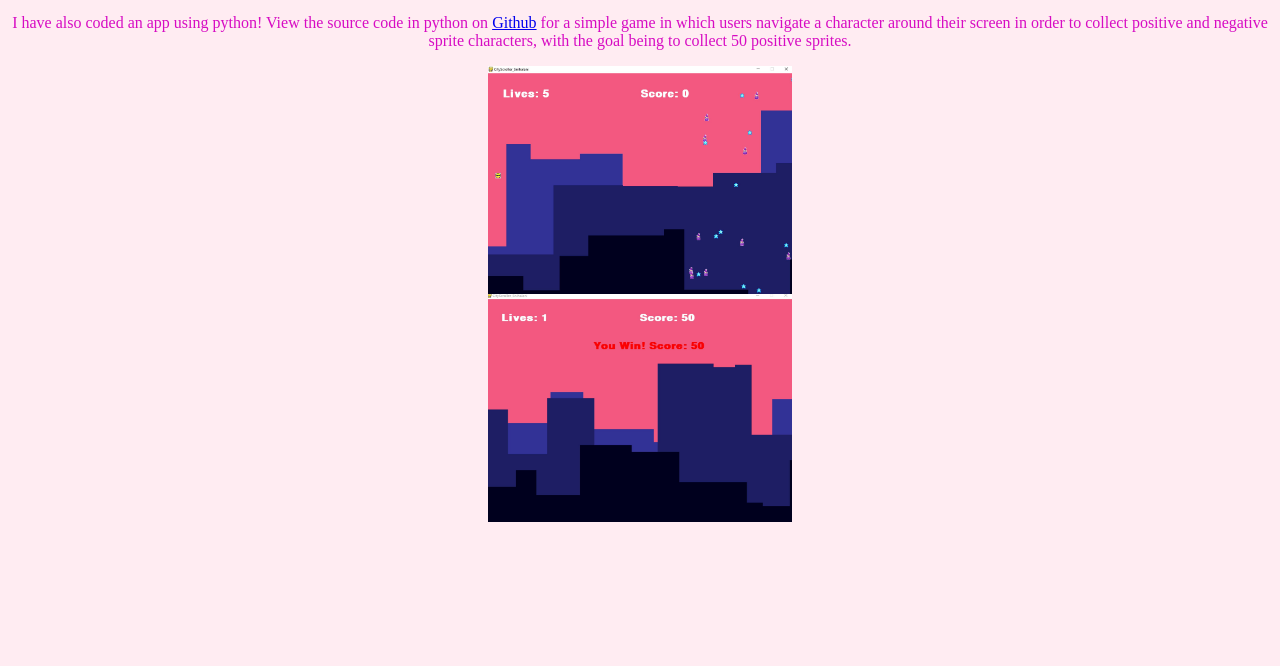
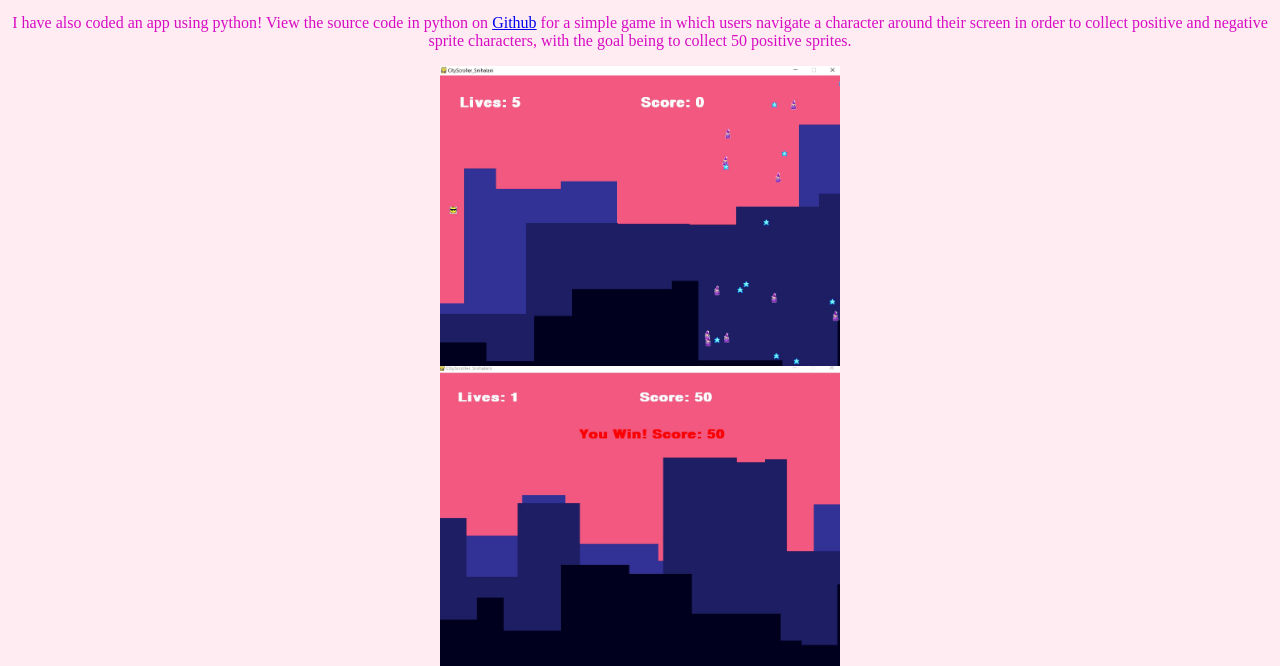
Before and after one commit to salina-nihalani/salina-nihalani.github.io, a plain HTML site: page page4.html in a window 1280 px wide. Shown: the part 908-1574 px from the top of the page. Before the commit the page ends 1430 px from the top, so only its background shows below. Drawn offline with Linux system fonts and the light colour scheme.

Commit message:
Update page4.html

```diff
--- a/page4.html
+++ b/page4.html
@@ -110,12 +110,12 @@ img{
 
 	<p> I have also coded an app using python! View the source code in python on <a href= "https://github.com/salina-nihalani/RunningGame" target="_blank">Github</a> for a simple game in which users navigate a character around their screen in order to collect positive and negative sprite characters, with the goal being to collect 50 positive sprites. </p>
 
-    <div style= "align:center;">
-<img src="running_gameIMG1.jpg" style="width:304px;height:228px;">
+    <div style= "align:left;">
+<img src="running_gameIMG1.jpg" style="width:400px;height:300px;">
 	</div>
 
-    <div style= "align:center;">
-<img src="running_gameIMG2.jpg" style="width:304px;height:228px;">
+    <div style= "align:right;">
+<img src="running_gameIMG2.jpg" style="width:400px;height:300px;">
 	</div>
 </body>
 
```
